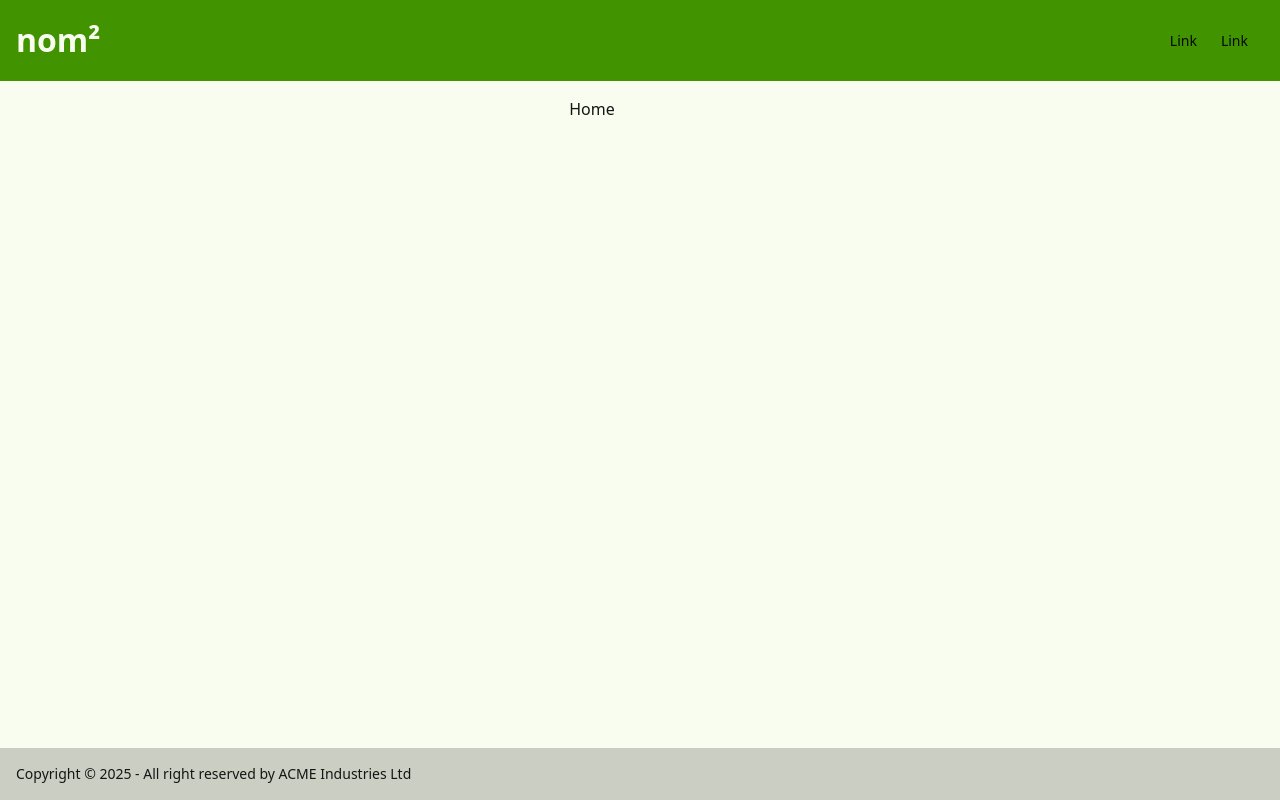
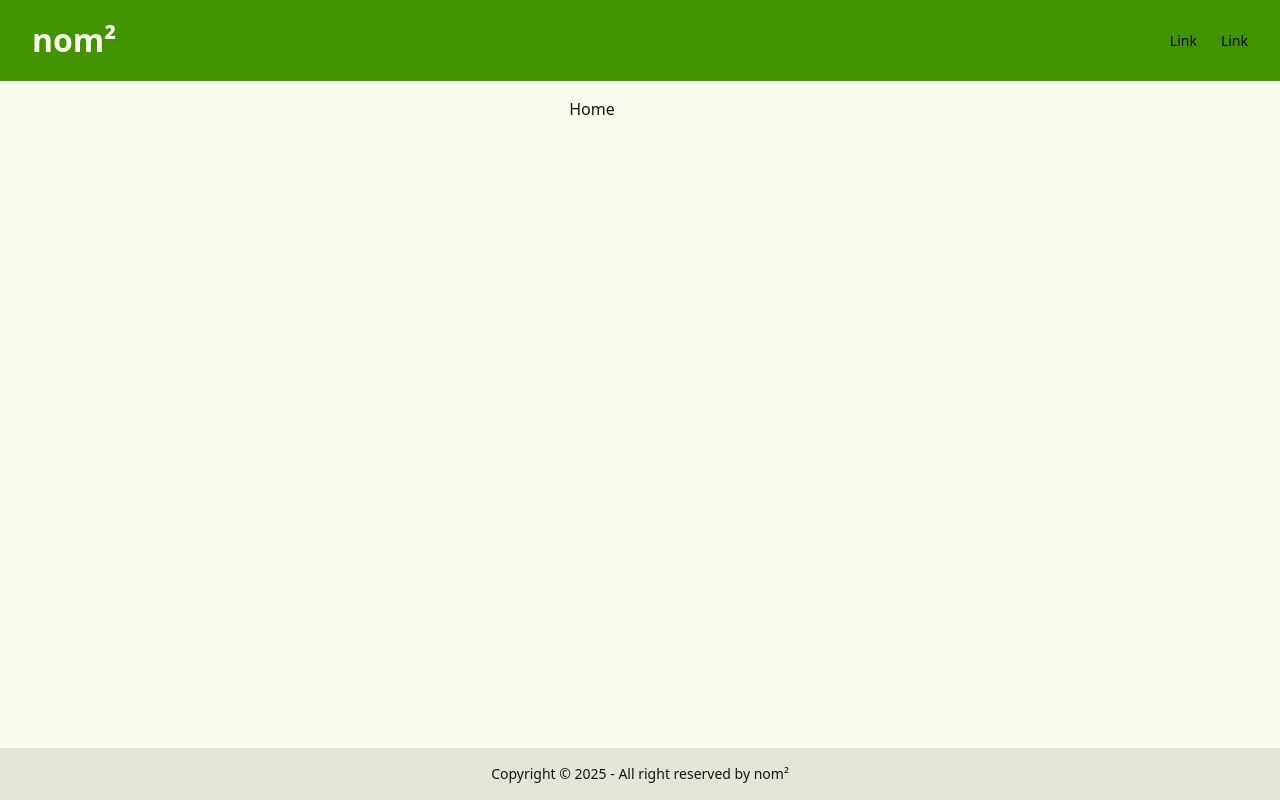
Before and after one commit to mdohr07/react-recipe-page, a React (Vite) app: page / in a window 1280 px wide. Built offline with nearby package versions, Linux system fonts and the light colour scheme.

Commit message:
Adjust header and footer styles

```diff
--- a/src/Components/Footer.tsx
+++ b/src/Components/Footer.tsx
@@ -3,11 +3,10 @@ import React, { type FC } from "react";
 const Footer: FC = () => {
   return (
     <div>
-      <footer className="footer sm:footer-horizontal footer-center bg-base-300 text-base-content p-4">
+      <footer className="footer sm:footer-horizontal footer-center bg-base-200 text-base-content p-4">
         <aside>
           <p>
-            Copyright © {new Date().getFullYear()} - All right reserved by ACME
-            Industries Ltd
+            Copyright © {new Date().getFullYear()} - All right reserved by nom²
           </p>
         </aside>
       </footer>
--- a/src/Components/Navigation.tsx
+++ b/src/Components/Navigation.tsx
@@ -3,7 +3,7 @@ import React, { type FC } from 'react'
 const Navigation: FC = () => {
   return (
     <div className="navbar bg-primary text-primary-content p-4">
-  <div className="flex-1 align-left">
+  <div className="flex-1 pl-4 align-left">
     <a className=" text-xl text-base-100 logo" href="/">
         <h1>nom²</h1>
     </a>
--- a/src/index.css
+++ b/src/index.css
@@ -33,6 +33,7 @@ main {
 /* Footer */
 footer {
   display: flex;
+    justify-content: center;
   flex-shrink: 0;
   position: fixed;
   margin: 0;
```
